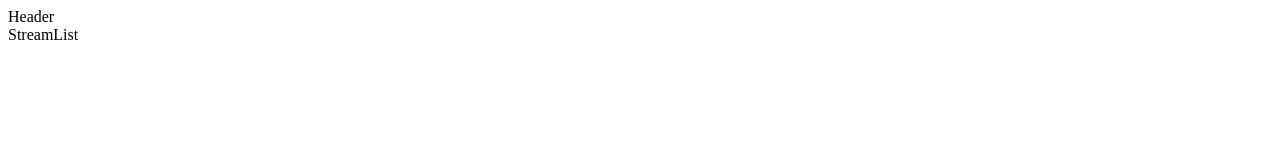
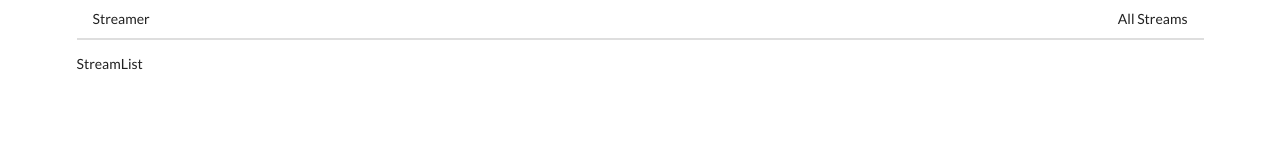
Before and after one commit to paulcmd/react-video-streamer-app, a React app in the folder client/: page / in a window 1280 px wide. Built offline with nearby package versions, Linux system fonts and the light colour scheme.

Commit message:
moved header into browserRouter

```diff
--- a/client/public/index.html
+++ b/client/public/index.html
@@ -10,6 +10,7 @@
       content="Web site created using create-react-app"
     />
     <link rel="apple-touch-icon" href="%PUBLIC_URL%/logo192.png" />
+    <link rel="stylesheet" href="https://cdnjs.cloudflare.com/ajax/libs/semantic-ui/2.4.1/semantic.min.css">
     <!--
       manifest.json provides metadata used when your web app is installed on a
       user's mobile device or desktop. See https://developers.google.com/web/fundamentals/web-app-manifest/
--- a/client/src/components/App.js
+++ b/client/src/components/App.js
@@ -1,5 +1,5 @@
-import React from "react";
-import { BrowserRouter, Route, Link } from "react-router-dom";
+import React from 'react'
+import { BrowserRouter, Route } from 'react-router-dom'
 
 import StreamList from './streams/StreamList'
 import StreamCreate from './streams/StreamCreate'
@@ -8,26 +8,25 @@ import StreamEdit from './streams/StreamEdit'
 import StreamShow from './streams/StreamShow'
 import Header from './Header'
 
-
-
 const App = () => {
     return (
+        <div className="ui container">
+            <BrowserRouter>
                 <div>
                     <Header />
-      <BrowserRouter>
-        <div>
                     <Route path="/" exact component={StreamList} />
                     <Route path="/stream/new" exact component={StreamCreate} />
                     <Route path="/stream/edit" exact component={StreamEdit} />
-          <Route path="/stream/delete" exact component={StreamDelete} />
+                    <Route
+                        path="/stream/delete"
+                        exact
+                        component={StreamDelete}
+                    />
                     <Route path="/stream/show" exact component={StreamShow} />
-
                 </div>
             </BrowserRouter>
         </div>
-  );
-};
+    )
+}
 
-
-
-export default App;
+export default App
--- a/client/src/components/Header.js
+++ b/client/src/components/Header.js
@@ -1,9 +1,17 @@
 import React from 'react'
+import { Link } from 'react-router-dom'
 
 const Header = () => {
     return (
-        <div>
-            Header
+        <div className="ui secondary pointing menu">
+            <Link to="/" className="item">
+                Streamer
+            </Link>
+            <div className="right menu">
+                <Link to="/" className="item">
+                    All Streams
+                </Link>
+            </div>
         </div>
     )
 }
```
Also changed, not shown: 1 other file. Lines whose indentation alone changed are shown as unchanged.
